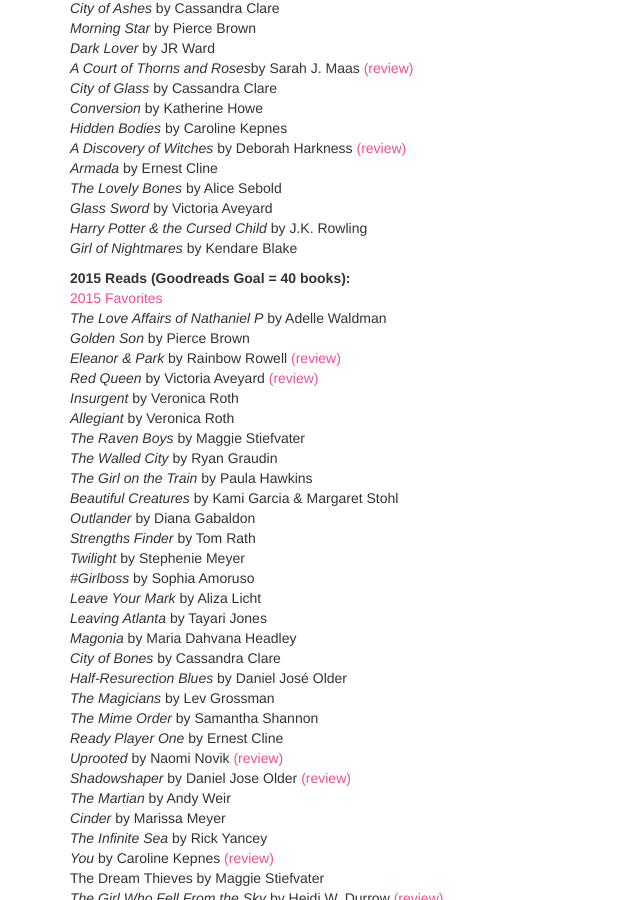
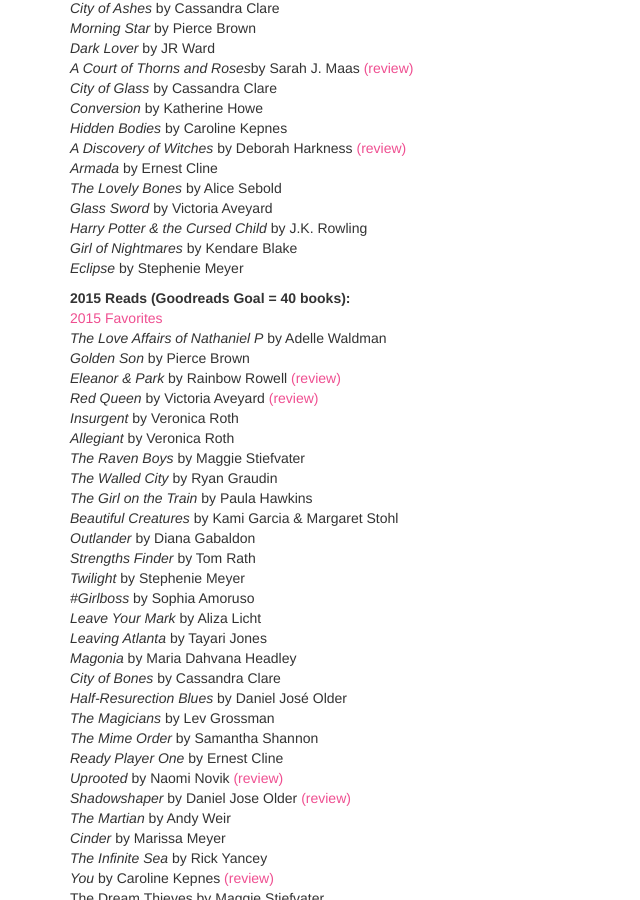
Before and after one commit to cdlampley/cdlampley.github.io, a Jekyll site: the page booklists.html, which Jekyll copies as it is, in a window 1280 px wide and 900 px high, scrolled down 316 px. Shown: the whole window, without its empty margins (0-640 px from the left). Built offline with Jekyll 4.4.1, drawn with Linux system fonts in a browser that asks for light colours; nearby versions of some CDN libraries.

Commit message:
Update booklists.html

```diff
--- a/booklists.html
+++ b/booklists.html
@@ -46,6 +46,7 @@
 		<em>Glass Sword</em> by Victoria Aveyard<br>
 		<em>Harry Potter & the Cursed Child</em> by J.K. Rowling<br>
 		<em>Girl of Nightmares</em> by Kendare Blake<br>
+		<em>Eclipse</em> by Stephenie Meyer <br>
 	</p>
 	<p><strong>2015 Reads (Goodreads Goal = 40 books):</strong><br />
 		<a href="https://www.youtube.com/watch?v=MTCQgdYTm9s" target="_blank">2015 Favorites</a><br>
```
